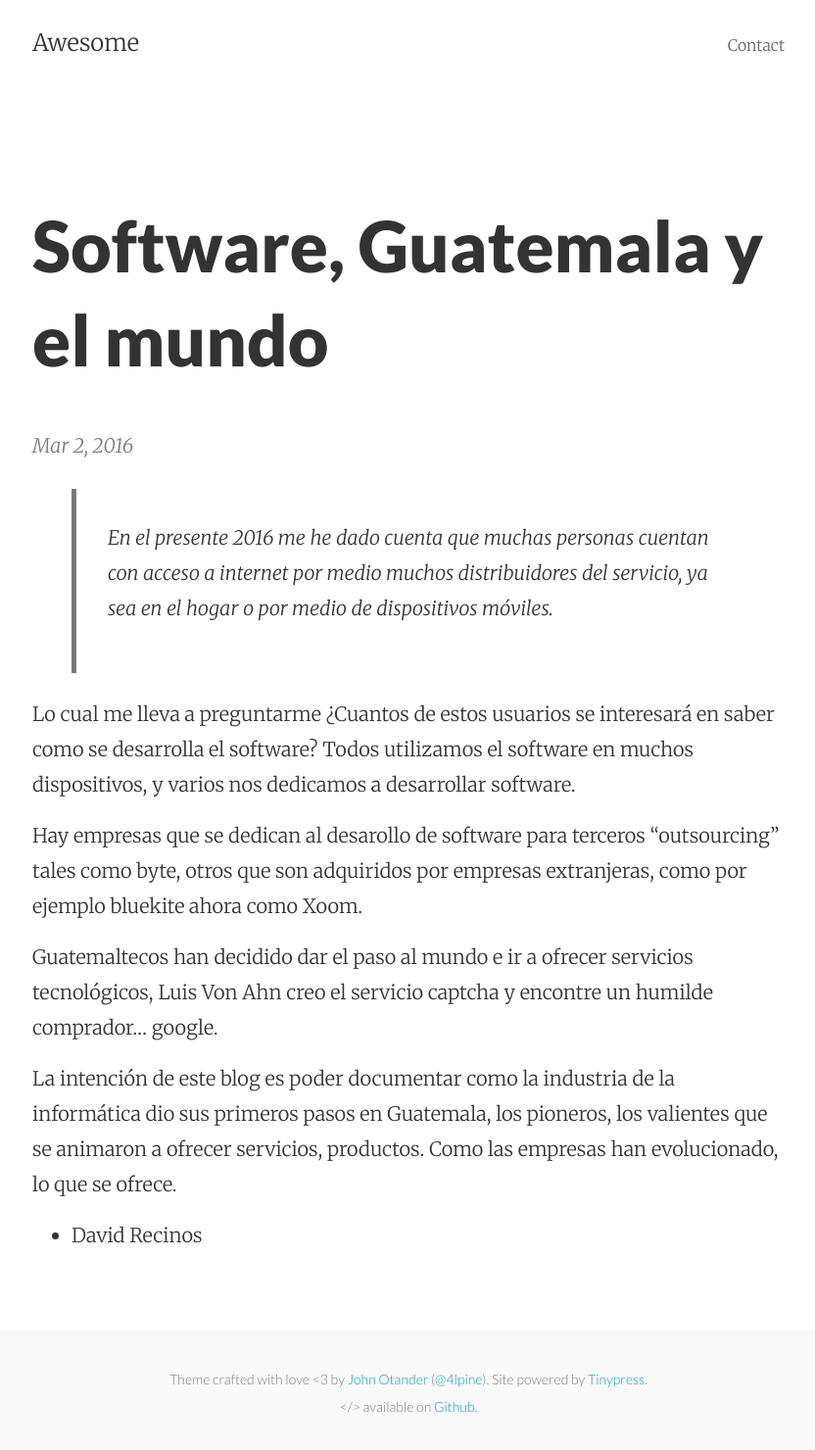
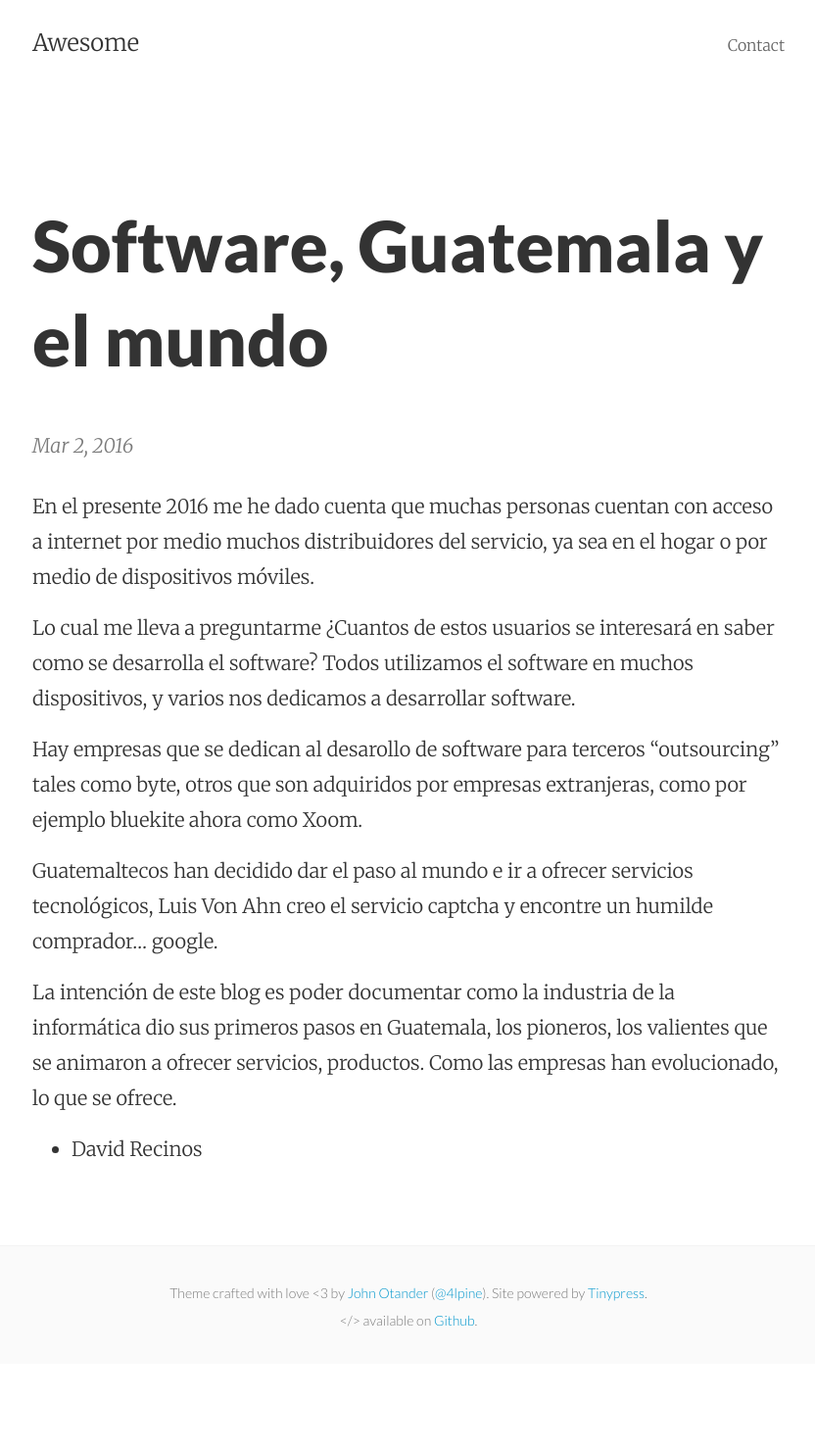
Before and after one commit to fagoner/fagoner.github.io, a Jekyll site: the page built from _posts/2016-03-02-software-guatemala-y-el-mundo.markdown, in a window 1280 px wide. Shown: the whole page at 98% size, without its empty margins (223-1055 px from the left). Built offline with Jekyll 4.4.1, drawn with Linux system fonts in a browser that asks for light colours; after the commit the page ends 1392 px from its top, so only the background shows below that.

```diff
--- a/_posts/2016-03-02-software-guatemala-y-el-mundo.markdown
+++ b/_posts/2016-03-02-software-guatemala-y-el-mundo.markdown
@@ -3,7 +3,7 @@ published: true
 title: Software, Guatemala y el mundo
 layout: post
 ---
-> En el presente 2016 me he dado cuenta que muchas personas cuentan con acceso a internet por medio muchos distribuidores del servicio, ya sea en el hogar o por medio de dispositivos móviles.
+En el presente 2016 me he dado cuenta que muchas personas cuentan con acceso a internet por medio muchos distribuidores del servicio, ya sea en el hogar o por medio de dispositivos móviles.
 
 Lo cual me lleva a preguntarme ¿Cuantos de estos usuarios se interesará en saber como se desarrolla el software? Todos utilizamos el software en muchos dispositivos, y varios nos dedicamos a desarrollar software.
 
```
